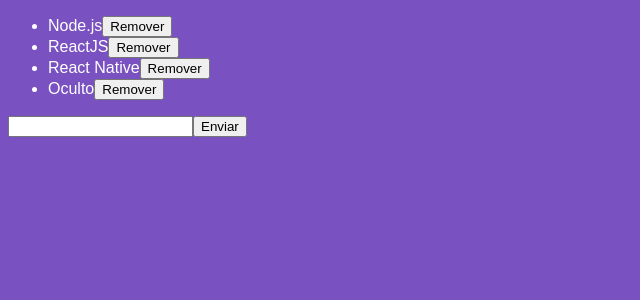
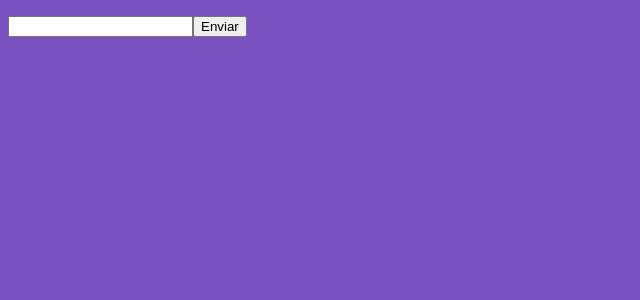
Before and after one commit to ricardominze/introducao-react, a React app: page / in a window 1280 px wide. Shown: the top 300 px of the page, without its empty margins (0-640 px from the left). Built offline with nearby package versions, Linux system fonts and the light colour scheme.

Commit message:
Ciclo de vida do componente

```diff
--- a/src/components/TechList.js
+++ b/src/components/TechList.js
@@ -5,12 +5,28 @@ import TechItem from './TechItem';
 class TechList extends Component {
   state = {
     newTech: '',
-    techs:[
-      'Node.js',
-      'ReactJS',
-      'React Native'
-    ]
+    techs:[]
   };
+
+  //Executado assim que o componente aparece em tela
+  componentDidMount() {
+    const techs = localStorage.getItem('techs');
+    if(techs){
+      this.setState({techs: JSON.parse(techs)});
+    }
+  }
+
+  //Executado sempre que houver alterações nas props ou estado
+  componentDidUpdate(_, prevState) {
+    if(prevState.techs !== this.state.techs){
+      localStorage.setItem('techs', JSON.stringify(this.state.techs));
+    }
+  }
+
+  //Executado quando o componente deixa de existir
+  componentWillMount() {
+
+  }
 
   handleInputChange = e => {
     this.setState({newTech: e.target.value});
@@ -40,7 +56,6 @@ class TechList extends Component {
             onDelete={() => this.handleDelete(tech)}
             />
           ))}
-          <TechItem />
         </ul>
         <input
          type="text"
```
